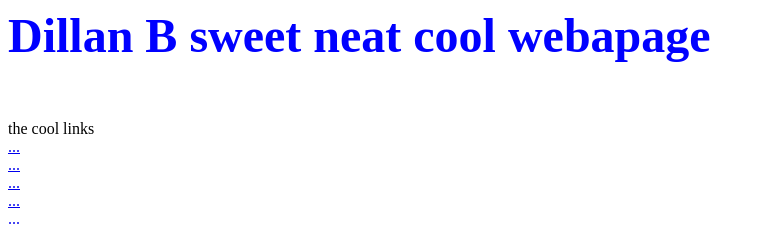
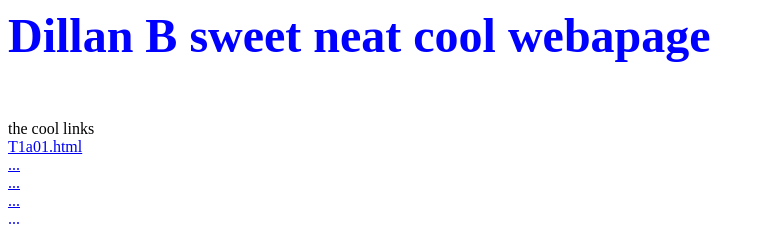
Before and after one commit to Vivaroma/Game-Dev, a plain HTML site: page index.html in a window 1280 px wide. Shown: the top 225 px of the page, without its empty margins (0-765 px from the left). Drawn offline with Linux system fonts and the light colour scheme.

Commit message:
Update index.html

```diff
--- a/index.html
+++ b/index.html
@@ -6,7 +6,7 @@ the cool links
 
 
 
-<a href="...">...</a><br>
+<a href="T1a01.html">T1a01.html</a><br>
 
 
 <a href="...">...</a><br>
```
